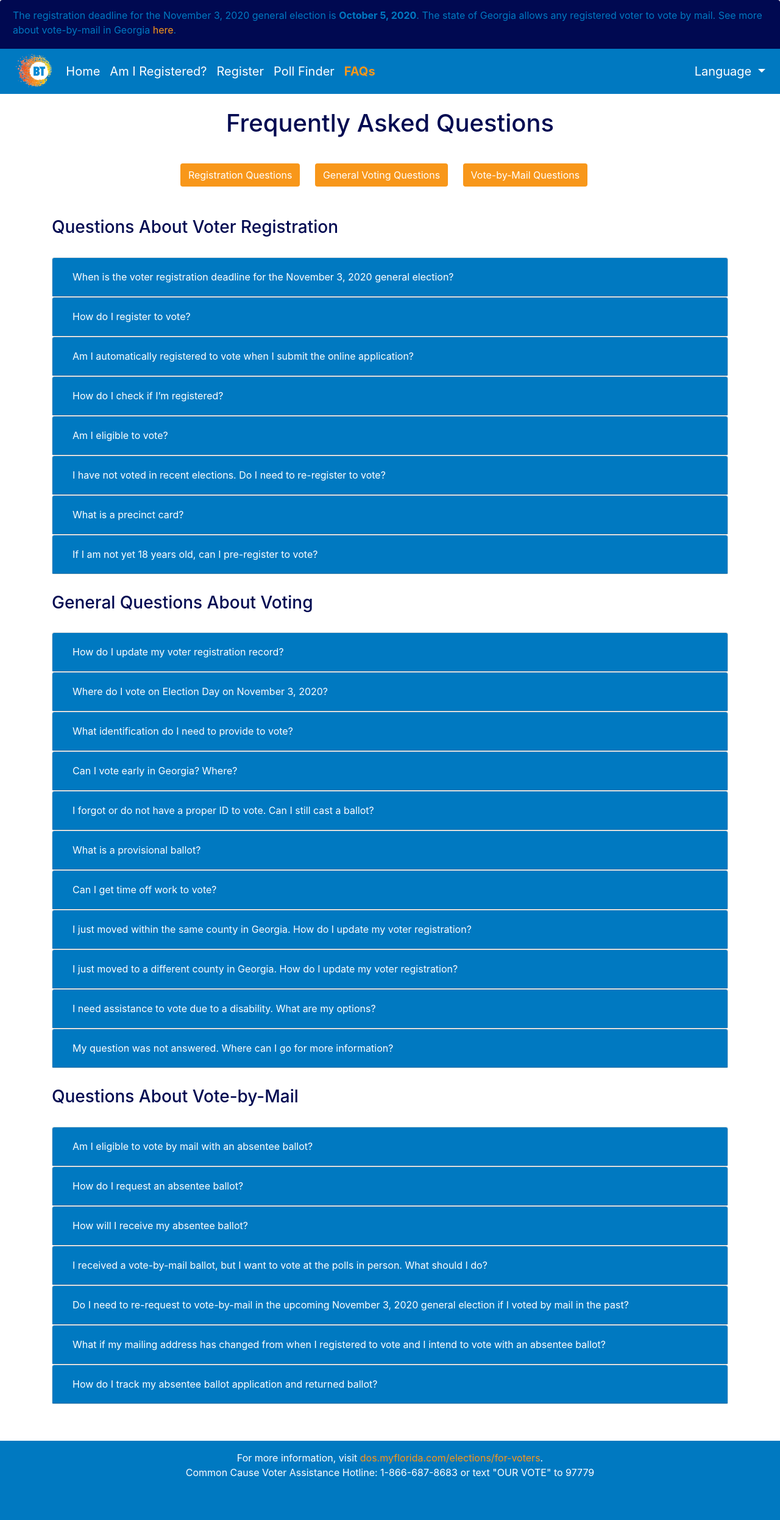
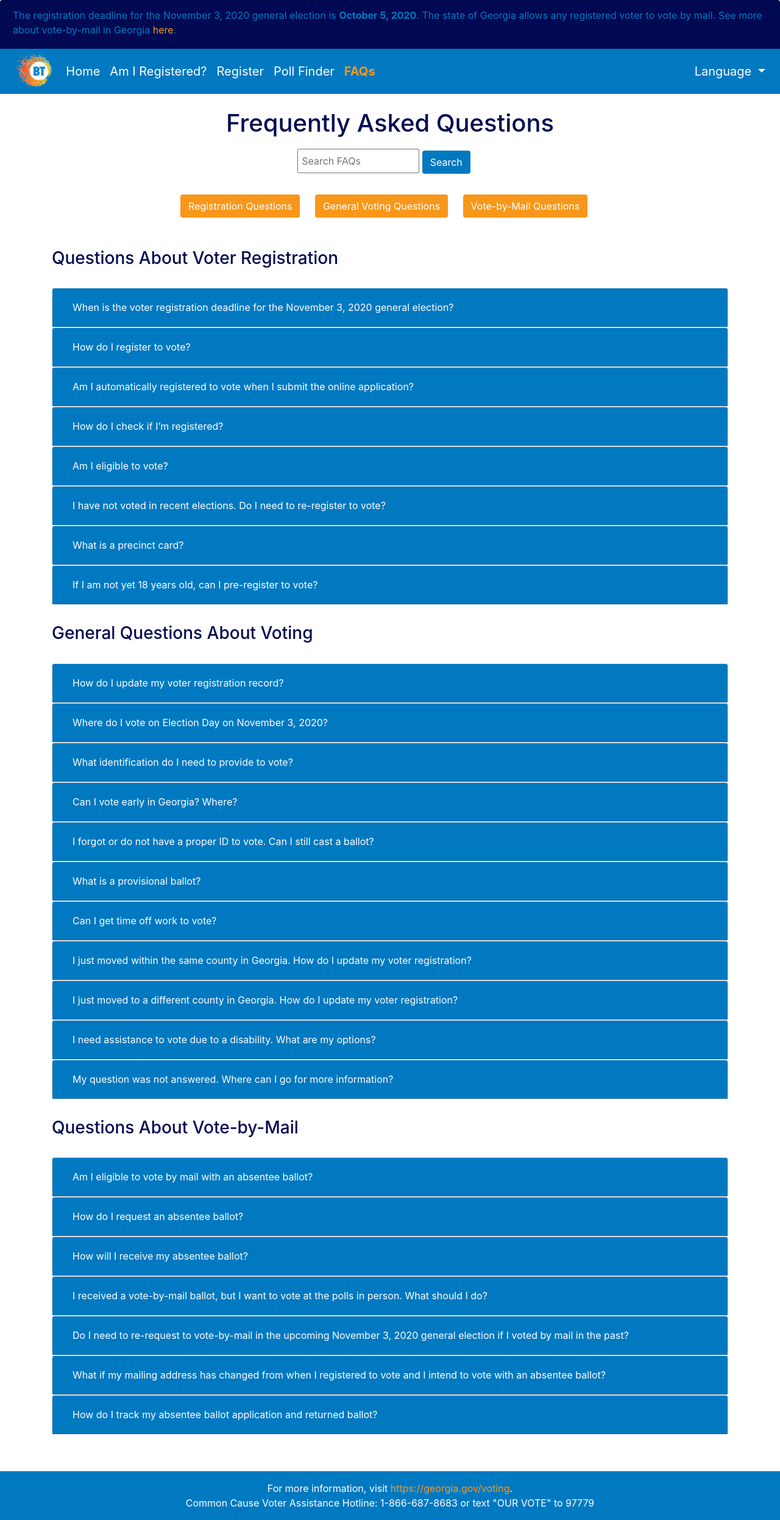
Before and after one commit to kwheelan/Breakthrough, a Flask app: page /en/ga/faqs in a window 1280 px wide. Shown: the whole page at 61% size. Before the commit the page ends 2422 px from the top, so only its background shows below. Run offline with Flask 2, Linux system fonts and the light colour scheme; some libraries are stand-ins or nearby versions.

Commit message:
added searching to GA

```diff
--- a/application.py
+++ b/application.py
@@ -150,6 +150,13 @@ def faqs(lang,state):
     """State specific FAQs"""
     return get_page(lang, state, 'faqs')
 
+@app.route("/<lang>/<state>/faqs/search", methods = ['POST'])
+def faq_search(lang, state):
+    keyword = request.form.get("keyword")
+    Q = request.args.get('Q_1')
+    A = request.args.get('A_1')
+    return render_template(f"GA/{langDict[lang]}/faqs.html", langs=stateLangDict[state.upper()], state=state, lang=lang, search=True, keyword=keyword, Q=Q, A=A)
+
 @app.route("/<lang>/<state>/registration/query")
 def registration_forms(lang, state):
     """Get registration info form page; available in the languages for each state"""
--- a/static/stylesheets/style_v2.css
+++ b/static/stylesheets/style_v2.css
@@ -184,6 +184,12 @@ a.anchor {
     visibility: hidden;
 }
 
+.search_bar {
+  width: 200px;
+  height: 40px;
+  padding: 5px;
+  margin-top: 10px;
+}
 
 /* home page */
 
--- a/templates/FL/english/register.html
+++ b/templates/FL/english/register.html
@@ -2,7 +2,7 @@
 
 {% set page='register' %}
 
-{% set state='FL' %}
+{% set state='fl' %}
 
 {% block header %}
     Register to Vote
@@ -15,6 +15,7 @@
     Click the link below to register online to vote in Florida. Find other voting resources below.
   </font>
 </p>
+
 
 
 <a target = "_blank" href="https://registertovoteflorida.gov/eligibilityreactive">
--- a/templates/FL/spanish/register.html
+++ b/templates/FL/spanish/register.html
@@ -2,7 +2,7 @@
 
 {% set page='register' %}
 
-{% set state='CA' %}
+{% set state='fl' %}
 
 {% block header %}
     Registrarse para votar
@@ -15,6 +15,7 @@
     Dele click a el enlace para registrarse para votar en linea. Encuentre más recursos acerca de votar en esta página.
   </font>
 </p>
+
 
 
 <a target = "_blank" href="https://covr.sos.ca.gov/ES">
--- a/templates/GA/english/faqs.html
+++ b/templates/GA/english/faqs.html
@@ -8,7 +8,34 @@
 
 {% block body %}
 
+<form class = "formSect" action="{{ url_for('faq_search', state=state, lang=lang) }}" method="post">
+
+  <input class = "search_bar" type="text" name="keyword" placeholder="Search FAQs" required="required">
+
+  <button class="btn btn-custom">Search</button>
+
+</form>
 <br>
+
+{% if search %}
+<h3 align=left margin-bottom=10px>Search results for: {{keyword}}</h3>
+<div align = left>
+<a href="{{ url_for('faqs', lang=lang, state=state)}}">
+ <button class = "btn btn-big">Clear Search</button>
+</a>
+</div>
+{% from 'GA/english/faqs/faqs_registration.html' import Q as Q1 %}
+{% from 'GA/english/faqs/faqs_registration.html' import A as A1 %}
+{% from 'GA/english/faqs/faqs_general.html' import Q as Q2 %}
+{% from 'GA/english/faqs/faqs_general.html' import A as A2 %}
+{% from 'GA/english/faqs/faqs_vbm.html' import Q as Q3 %}
+{% from 'GA/english/faqs/faqs_vbm.html' import A as A3 %}
+{% set Q = Q1 + Q2 + Q3 %}
+{% set A = A1 + A2 + A3 %}
+{% include 'accordion.html' %}
+
+{% else %}
+
 <p align = center>
   <a href="#registration">
     <button class = "btn btn-big" style = "margin-right: 20px">Registration Questions</button>
@@ -24,15 +51,21 @@
 
 <a class="anchor" id="registration"></a>
 <h3 align=left margin-bottom=10px>Questions About Voter Registration</h3><br>
-{% include 'GA/english/faqs/faqs_registration.html' %}
+{% from 'GA/english/faqs/faqs_registration.html' import Q %}
+{% from 'GA/english/faqs/faqs_registration.html' import A %}
+{% include 'accordion.html' %}
 
 <a class="anchor" id="general"></a>
 <h3 align=left margin-bottom=10px>General Questions About Voting</h3><br>
-{% include 'GA/english/faqs/faqs_general.html' %}
+{% from 'GA/english/faqs/faqs_general.html' import Q %}
+{% from 'GA/english/faqs/faqs_general.html' import A %}
+{% include 'accordion.html' %}
 
 <a class="anchor" id="vbm"></a>
 <h3 align=left margin-bottom=10px>Questions About Vote-by-Mail</h3><br>
-{% include 'GA/english/faqs/faqs_vbm.html' %}
-
+{% from 'GA/english/faqs/faqs_vbm.html' import Q %}
+{% from 'GA/english/faqs/faqs_vbm.html' import A %}
+{% include 'accordion.html' %}
+{% endif %}
 
 {% endblock %}
--- a/templates/GA/english/faqs/faqs_general.html
+++ b/templates/GA/english/faqs/faqs_general.html
@@ -180,25 +180,3 @@ More information about voting in Georgia can be found on the <a target = \"_blan
 </p>"
 
  ] %}
-
-{% set n = (Q | length) %}
-
-<div id="accordion_{{section}}" align=left style = "margin-bottom: 30px">
-{% for i in range(n) %}
-  <div class="card faq">
-    <div class="card-header faqHeader" id="heading_{{ section }}_{{ i }}">
-      <h4 class="mb-0">
-        <button class="btn btn-link collapsed sectLink" data-toggle="collapse" data-target="#collapse_{{ section }}_{{ i }}" aria-expanded="false" aria-controls="collapse_{{ section }}_{{ i }}">
-         {{ Q[i] | safe }}
-        </button>
-      </h4>
-    </div>
-    <div id="collapse_{{ section }}_{{ i }}" class="collapse" aria-labelledby="heading_{{ section }}_{{ i }}" data-parent="#accordion_{{section}}">
-      <div class="card-body">
-       {{ A[i] | safe }}
-      </div>
-    </div>
-  </div>
-
-{% endfor %}
-</div>
--- a/templates/GA/english/faqs/faqs_registration.html
+++ b/templates/GA/english/faqs/faqs_registration.html
@@ -96,25 +96,3 @@ If you misplaced or have not received your precinct card within 3-4 weeks of sub
 </p>"
 
  ] %}
-
-{% set n = (Q | length) %}
-
-<div id="accordion_{{section}}" align=left style = "margin-bottom: 30px">
-{% for i in range(n) %}
-  <div class="card faq">
-    <div class="card-header faqHeader" id="heading_{{ section }}_{{ i }}">
-      <h4 class="mb-0">
-        <button class="btn btn-link collapsed sectLink" data-toggle="collapse" data-target="#collapse_{{ section }}_{{ i }}" aria-expanded="false" aria-controls="collapse_{{ section }}_{{ i }}">
-         {{ Q[i] | safe }}
-        </button>
-      </h4>
-    </div>
-    <div id="collapse_{{ section }}_{{ i }}" class="collapse" aria-labelledby="heading_{{ section }}_{{ i }}" data-parent="#accordion_{{section}}">
-      <div class="card-body">
-       {{ A[i] | safe }}
-      </div>
-    </div>
-  </div>
-
-{% endfor %}
-</div>
--- a/templates/GA/english/faqs/faqs_vbm.html
+++ b/templates/GA/english/faqs/faqs_vbm.html
@@ -133,32 +133,10 @@ NOTE: If you meet any of the following criteria, you may complete one applicatio
  </p>
  <p>
  After you update your voter registration, you should submit a new application to receive an absentee ballot. (link faq)
- </p>"
+ </p>",
 
  "<!-- How do I track my absentee ballot application and returned ballot? -->
  <p>
-To track your absentee ballot application and ballot status,<a target = \"_blank\" href=\"https://www.mvp.sos.ga.gov/MVP/mvp.do\">click here</a>.
+To track your absentee ballot application and ballot status, <a target = \"_blank\" href=\"https://www.mvp.sos.ga.gov/MVP/mvp.do\">click here</a>.
 </p>"
  ] %}
-
-{% set n = (Q | length) %}
-
-<div id="accordion_{{section}}" align=left style = "margin-bottom: 30px">
-{% for i in range(n) %}
-  <div class="card faq">
-    <div class="card-header faqHeader" id="heading_{{ section }}_{{ i }}">
-      <h4 class="mb-0">
-        <button class="btn btn-link collapsed sectLink" data-toggle="collapse" data-target="#collapse_{{ section }}_{{ i }}" aria-expanded="false" aria-controls="collapse_{{ section }}_{{ i }}">
-         {{ Q[i] | safe}}
-        </button>
-      </h4>
-    </div>
-    <div id="collapse_{{ section }}_{{ i }}" class="collapse" aria-labelledby="heading_{{ section }}_{{ i }}" data-parent="#accordion_{{section}}">
-      <div class="card-body">
-       {{ A[i] | safe}}
-      </div>
-    </div>
-  </div>
-
-{% endfor %}
-</div>
--- /dev/null
+++ b/templates/accordion.html
@@ -0,0 +1,29 @@
+
+{% set n = (Q | length) %}
+
+
+<div id="accordion_{{section}}" align=left style = "margin-bottom: 30px">
+
+
+  {% for i in range(n) %}
+    {% if not keyword or keyword.title() in Q[i] or keyword.title() in A[i] or keyword.lower() in Q[i] or keyword.lower() in A[i] %}
+      <div class="card faq">
+        <div class="card-header faqHeader" id="heading_{{ section }}_{{ i }}">
+          <h4 class="mb-0">
+            <button class="btn btn-link collapsed sectLink" data-toggle="collapse" data-target="#collapse_{{ section }}_{{ i }}" aria-expanded="false" aria-controls="collapse_{{ section }}_{{ i }}">
+             {{ Q[i] | safe }}
+            </button>
+          </h4>
+        </div>
+        <div id="collapse_{{ section }}_{{ i }}" class="collapse" aria-labelledby="heading_{{ section }}_{{ i }}" data-parent="#accordion_{{section}}">
+          <div class="card-body">
+           {{ A[i] | safe }}
+          </div>
+        </div>
+      </div>
+    {% endif %}
+
+{% endfor %}
+
+
+</div>
--- a/templates/footer.html
+++ b/templates/footer.html
@@ -36,7 +36,7 @@
               <!-- Georgia -->
               {% elif state.lower() == 'ga' %}
                 {% if lang == 'en' %}
-                  For more information, visit <a class = "faqLink" href="https://georgia.gov/voting" target = "_blank"><font>dos.myflorida.com/elections/for-voters</font></a>.
+                  For more information, visit <a class = "faqLink" href="https://georgia.gov/voting" target = "_blank"><font>https://georgia.gov/voting</font></a>.
                   <br>
                   Common Cause Voter Assistance Hotline: 1-866-687-8683 or text "OUR VOTE" to 97779
                 {% elif lang == 'es' %}
```
